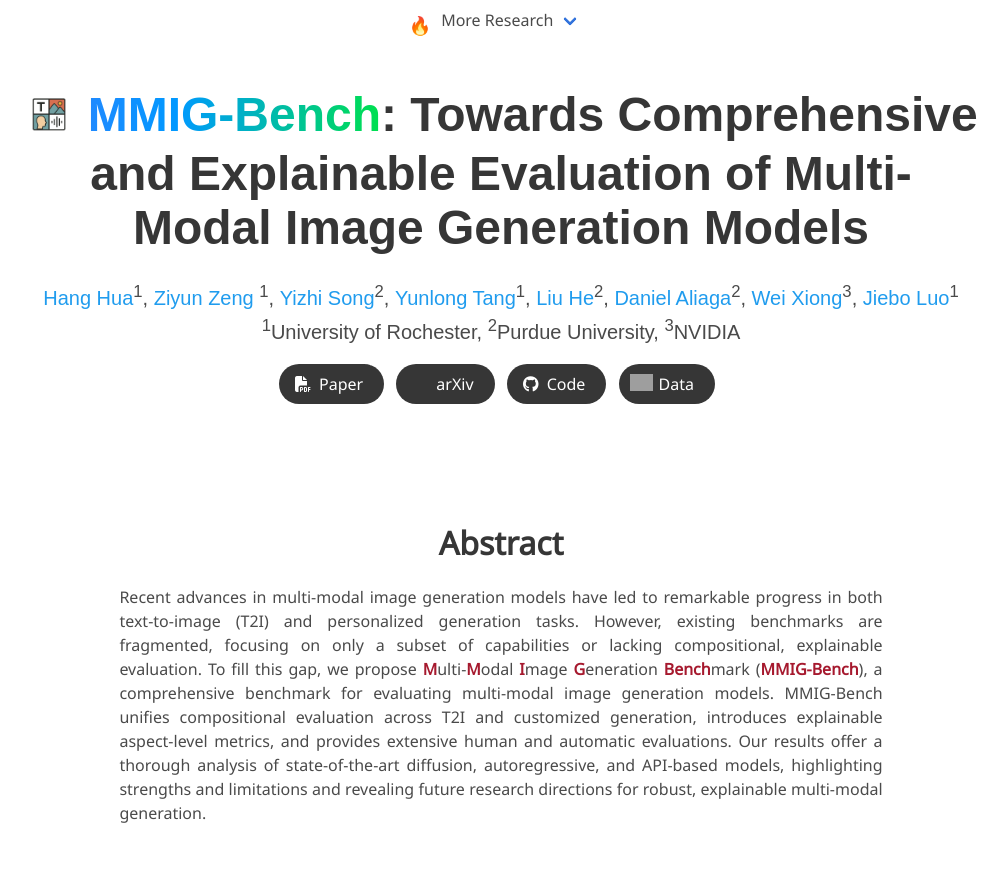
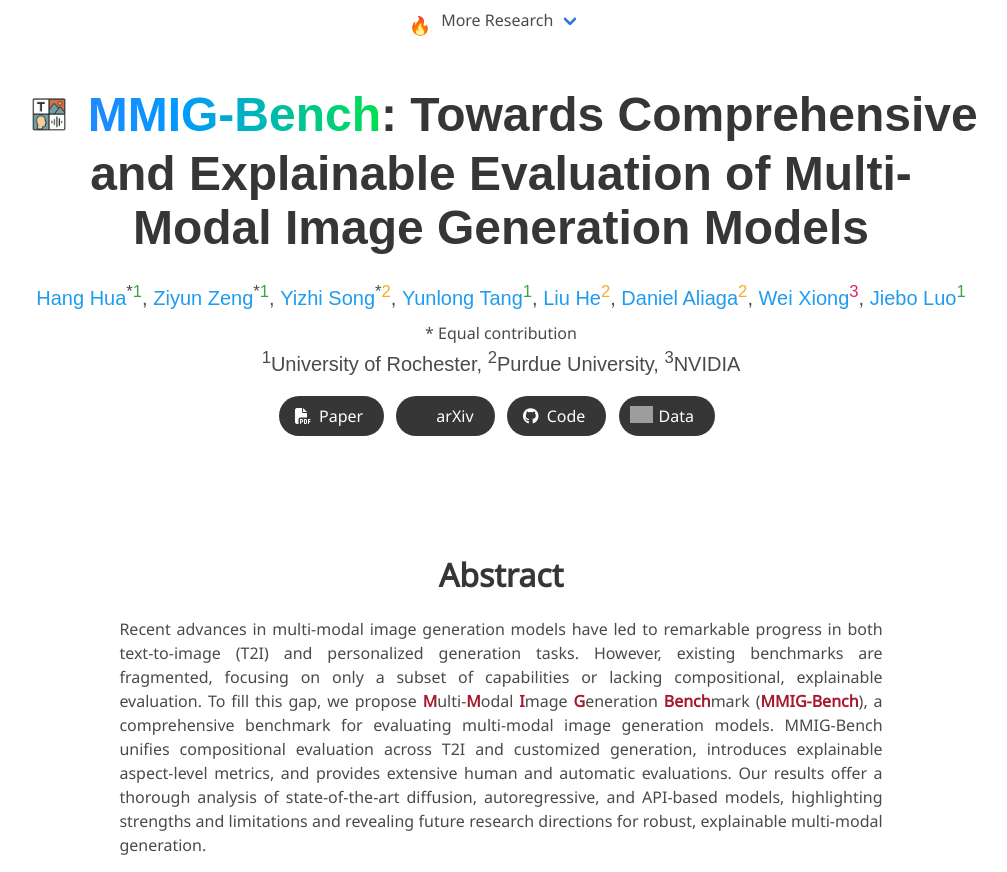
Before and after one commit to hanghuacs/MMGen-Bench, a plain HTML site: page index.html in a window 1280 px wide. Shown: the top 872 px of the page, without its empty margins (139-1146 px from the left). Drawn offline with Linux system fonts and the light colour scheme; grey boxes are pictures that could not be loaded; some icons are missing; a web font is replaced by a local one.

Commit message:
Update index.html
Signed-off-by: hanghuacs <160689351+hanghuacs@users.noreply.github.com>

```diff
--- a/index.html
+++ b/index.html
@@ -52,15 +52,26 @@
             <img src="./static/images/mmgen-bench.png" width="50" style="vertical-align:middle;margin-bottom:8px;" />
             <span class="rainbow_text_animated">MMIG-Bench</span>: Towards Comprehensive and Explainable Evaluation of Multi-Modal Image Generation Models
           </h1>
+          <style>
+            .sup1 { color: #43a047; }     /* green */
+            .sup2 { color: #f9a825; }     /* orange */
+            .sup3 { color: #e91e63; }     /* pink */
+            .equal { font-size: 0.8em; vertical-align: super; }
+          </style>
+
           <div class="is-size-5 publication-authors">
-            <span class="author-block"><a href="https://hanghuacs.notion.site/">Hang Hua</a><sup>1</sup>,</span>
-            <span class="author-block"><a href="https://scholar.google.com/citations?user=b2DIlscAAAAJ">Ziyun Zeng</a> <sup>1</sup>,</span>
-            <span class="author-block"><a href="https://song630.github.io/yizhisong.github.io/">Yizhi Song</a><sup>2</sup>,</span>
-            <span class="author-block"><a href="https://yunlong10.github.io/">Yunlong Tang</a><sup>1</sup>,</span>
-            <span class="author-block"><a href="https://arking1995.github.io">Liu He</a><sup>2</sup>,</span>
-            <span class="author-block"><a href="https://www.cs.purdue.edu/homes/aliaga/">Daniel Aliaga</a><sup>2</sup>,</span>
-            <span class="author-block"><a href="https://wxiong.me/">Wei Xiong</a><sup>3</sup>,</span>
-            <span class="author-block"><a href="https://www.cs.rochester.edu/u/jluo/">Jiebo Luo</a><sup>1</sup></span>
+            <span class="author-block"><a href="https://hanghuacs.notion.site/">Hang Hua</a><sup>*<span class="sup1">1</span></sup>,</span>
+            <span class="author-block"><a href="https://scholar.google.com/citations?user=b2DIlscAAAAJ">Ziyun Zeng</a><sup>*<span class="sup1">1</span></sup>,</span>
+            <span class="author-block"><a href="https://song630.github.io/yizhisong.github.io/">Yizhi Song</a><sup>*<span class="sup2">2</span></sup>,</span>
+            <span class="author-block"><a href="https://yunlong10.github.io/">Yunlong Tang</a><sup><span class="sup1">1</span></sup>,</span>
+            <span class="author-block"><a href="https://arking1995.github.io">Liu He</a><sup><span class="sup2">2</span></sup>,</span>
+            <span class="author-block"><a href="https://www.cs.purdue.edu/homes/aliaga/">Daniel Aliaga</a><sup><span class="sup2">2</span></sup>,</span>
+            <span class="author-block"><a href="https://wxiong.me/">Wei Xiong</a><sup><span class="sup3">3</span></sup>,</span>
+            <span class="author-block"><a href="https://www.cs.rochester.edu/u/jluo/">Jiebo Luo</a><sup><span class="sup1">1</span></sup></span>
+          </div>
+
+          <div class="is-size-6 has-text-centered" style="margin-top: 0.5em;">
+            <span>* Equal contribution</span>
           </div>
           <div class="is-size-5 publication-authors">
             <span class="author-block"><sup>1</sup>University of Rochester,</span>
```
